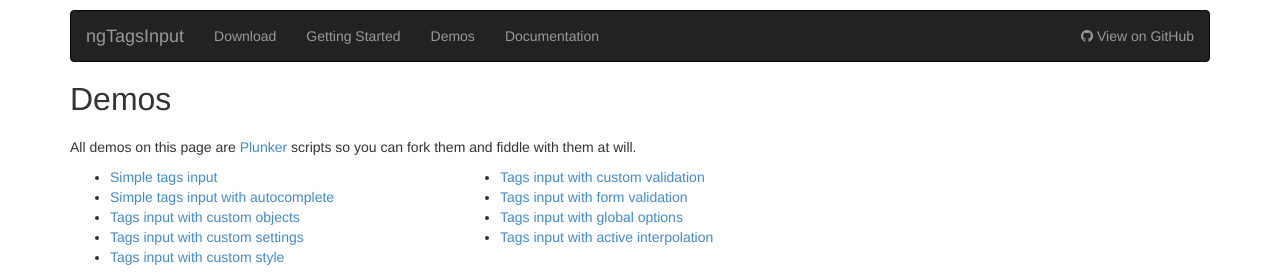
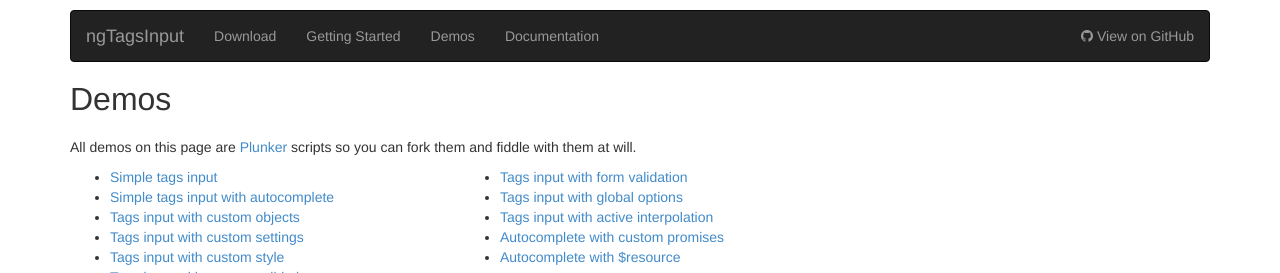
Before and after one commit to mbenford/ngTagsInput, a Jekyll site: the page built from demos.html, in a window 1280 px wide, cut to the strip 0-273 px from the top of the page. Built offline with Jekyll 4.4.1, drawn with Linux system fonts in a browser that asks for light colours; nearby versions of some CDN libraries; Markdown is read by kramdown in place of the engine named in the settings.

Commit message:
Added two more examples to demo page

```diff
--- a/demos.html
+++ b/demos.html
@@ -16,14 +16,16 @@ priority: 0.50
       <li><a href="http://embed.plnkr.co/o53tZd/preview" target="viewframe">Tags input with custom objects</a></li>
       <li><a href="http://embed.plnkr.co/CX9b1k/preview" target="viewframe">Tags input with custom settings</a></li>
       <li><a href="http://embed.plnkr.co/0ukNPz/preview" target="viewframe">Tags input with custom style</a></li>
+      <li><a href="http://embed.plnkr.co/kzShe0/preview" target="viewframe">Tags input with custom validation</a></li>
     </ul>
   </div>
   <div class="col-md-8">
     <ul>
-      <li><a href="http://embed.plnkr.co/kzShe0/preview" target="viewframe">Tags input with custom validation</a></li>
       <li><a href="http://embed.plnkr.co/XlMpTl/preview" target="viewframe">Tags input with form validation</a></li>
       <li><a href="http://embed.plnkr.co/Mwvbsv/preview" target="viewframe">Tags input with global options</a></li>
       <li><a href="http://embed.plnkr.co/ysCiRY/preview" target="viewframe">Tags input with active interpolation</a></li>
+      <li><a href="http://embed.plnkr.co/Pb9an3/preview" target="viewframe">Autocomplete with custom promises</a></li>
+      <li><a href="http://embed.plnkr.co/qhFseF/preview" target="viewframe">Autocomplete with $resource</a></li>
     </ul>
   </div>
 </div>
```
